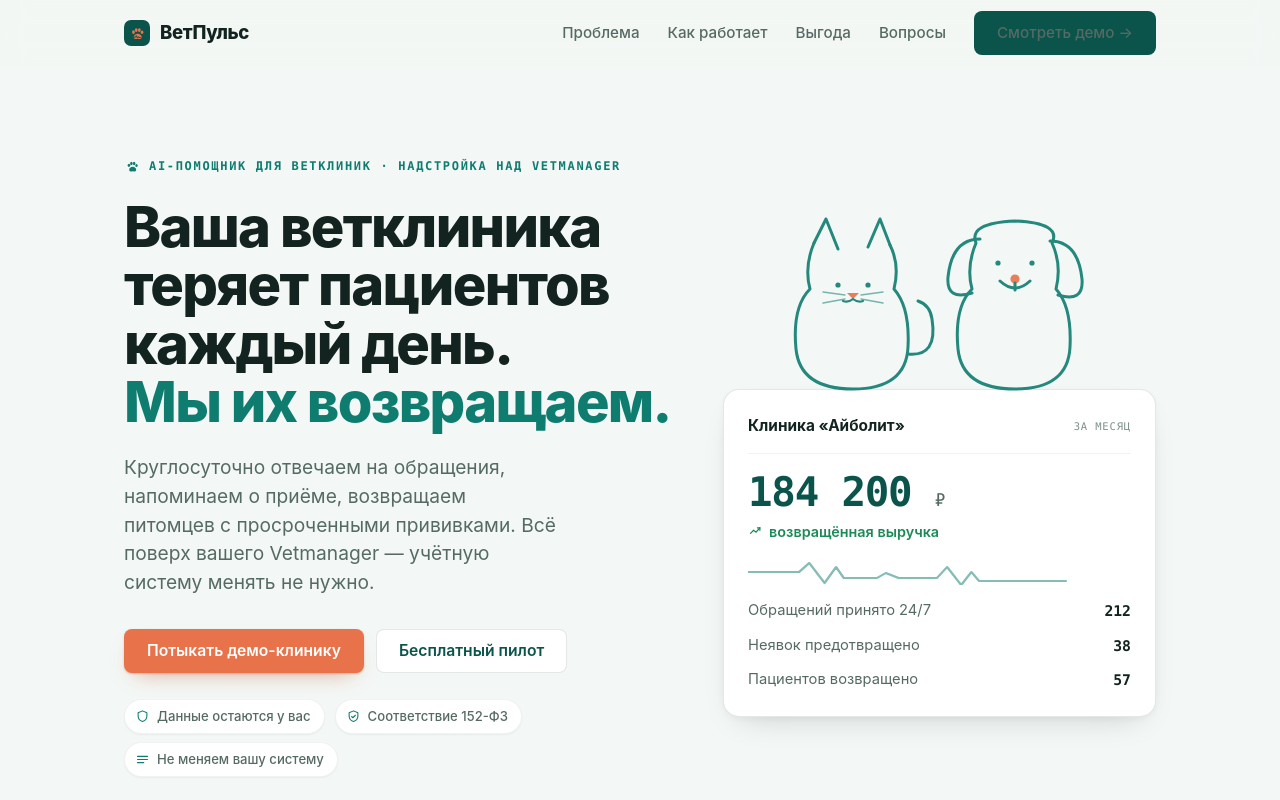
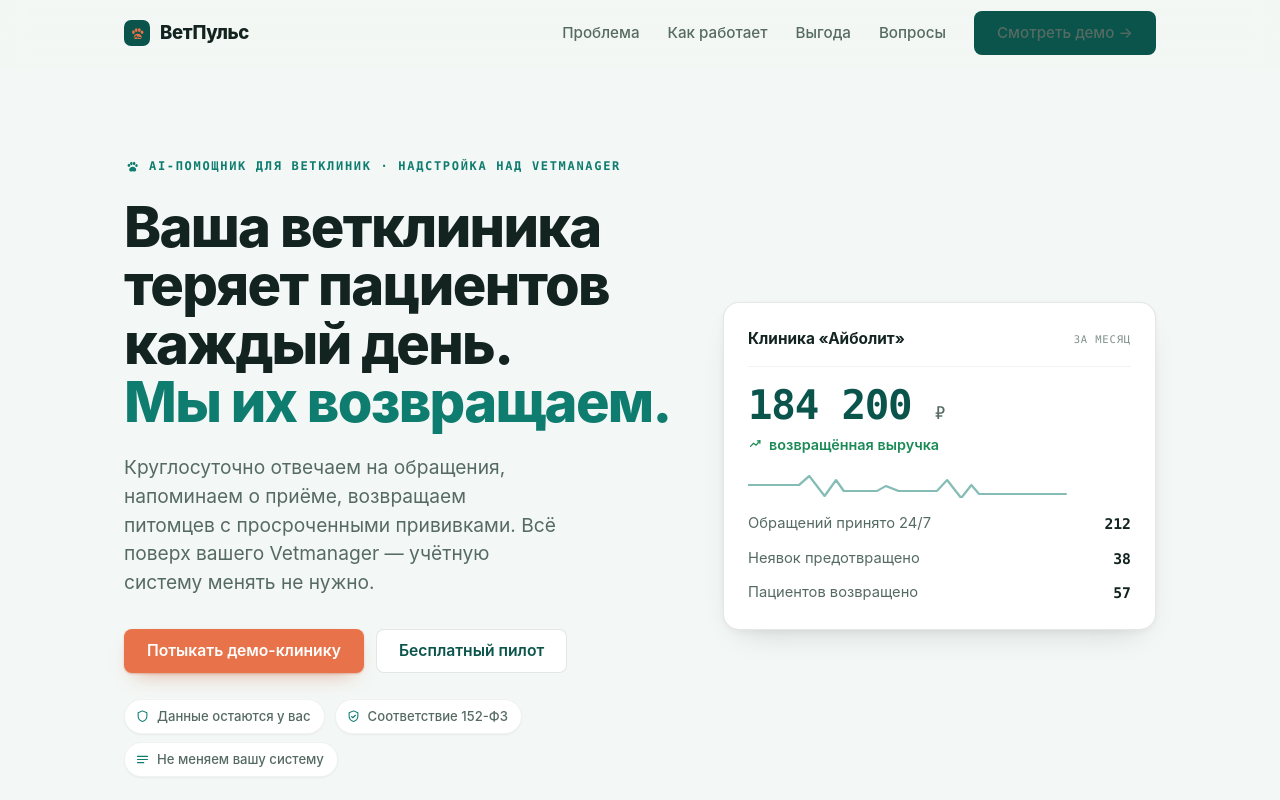
Before and after one commit to kremlebot-tg/freelance-portfolio, a plain HTML site: page vetpulse/index.html in a window 1280 px wide. Shown: the top 800 px of the page. Drawn offline with Linux system fonts and the light colour scheme.

Commit message:
change(vetpulse): убрал кот+пёс из hero и с OG-обложки
По просьбе владельца: убрана монолайн-иллюстрация кот+пёс с лендинга
(hero-visual теперь только дашборд-карточка) и перерисована og-cover.png
без животных — на её месте та же дашборд-карточка «Айболит» (данные, не
мультяшные питомцы). Лого-знак (лапа+пульс) — это бренд-идентика, оставлен.
OG пересобран из HTML-шаблона через headless Chrome, 1200×630.

Co-Authored-By: Claude Opus 4.8 <noreply@anthropic.com>

```diff
--- a/vetpulse/index.html
+++ b/vetpulse/index.html
@@ -108,12 +108,9 @@
   .tchip{display:inline-flex;align-items:center;gap:7px;font-size:.82rem;color:var(--slate);font-weight:500;background:var(--surface);border:1px solid var(--line-soft);border-radius:20px;padding:6px 13px 6px 10px;box-shadow:var(--sh-sm)}
   .tchip svg{width:15px;height:15px;color:var(--petrol)}
 
-  /* герой-визуал: монолайн кот+пёс над дашбордом (мгновенный сигнал «ветеринария») */
+  /* герой-визуал: дашборд-карточка */
   .hero-visual{display:flex;flex-direction:column;align-items:center;gap:0}
-  .hero-pets{width:min(300px,74%);color:var(--petrol);opacity:.9;margin-bottom:-8px;position:relative;z-index:1;pointer-events:none}
-  .hero-pets svg{width:100%;height:auto;display:block}
   .hero-visual .card{width:100%;position:relative}
-  @media(max-width:860px){.hero-pets{width:min(264px,60%);margin-bottom:-6px}}
 
   /* card + hero mini-dashboard */
   .card{background:var(--surface);border:1px solid var(--line);border-radius:var(--r-lg);box-shadow:var(--sh-md)}
@@ -581,7 +578,6 @@
     </div>
 
     <div class="hero-visual">
-      <div class="hero-pets" aria-hidden="true"><svg viewBox="88 40 300 182" fill="none" stroke="currentColor" stroke-width="3" stroke-linecap="round" stroke-linejoin="round"><g transform="translate(16,14)"><path d="M120 60 L108 30 L96 54"/><path d="M150 58 L162 30 L172 56"/><path d="M96 54 Q86 78 92 100 Q74 118 78 160 Q82 200 135 200 Q188 200 190 158 Q192 118 176 100 Q182 76 172 56"/><path d="M190 165 Q220 168 214 130 Q212 116 200 112"/><circle cx="120" cy="96" r="2.6" fill="currentColor" stroke="none"/><circle cx="150" cy="96" r="2.6" fill="currentColor" stroke="none"/><path d="M129 104 L141 104 L135 110 Z" fill="#e8734a" stroke="none"/><path d="M135 110 q-5 4 -10 2 M135 110 q5 4 10 2" stroke-width="2.2"/><path d="M127 106 l-22 -3 M127 110 l-22 4 M143 106 l22 -3 M143 110 l22 4" stroke-width="1.4" opacity=".6"/></g><g transform="translate(178,14)"><path d="M96 54 Q86 78 92 100 Q74 118 78 160 Q82 200 135 200 Q188 200 190 158 Q192 118 176 100 Q182 76 172 54 Q182 34 135 32 Q88 34 96 54 Z"/><path d="M100 50 Q72 50 68 88 Q66 112 92 104"/><path d="M170 52 Q198 52 202 90 Q204 114 178 106"/><circle cx="118" cy="74" r="2.6" fill="currentColor" stroke="none"/><circle cx="152" cy="74" r="2.6" fill="currentColor" stroke="none"/><path d="M120 92 Q135 106 150 92"/><circle cx="135" cy="90" r="4.6" fill="#e8734a" stroke="none"/><path d="M135 94 v7"/></g></svg></div>
       <div class="card mini" role="img" aria-label="Пример дашборда клиники «Айболит»: 184 200 ₽ возвращённой выручки за месяц, 212 обращений принято, 38 неявок предотвращено, 57 пациентов возвращено">
       <div class="mini-head">
         <b>Клиника «Айболит»</b>
```
Also changed, not shown: vetpulse/og-cover.png.
